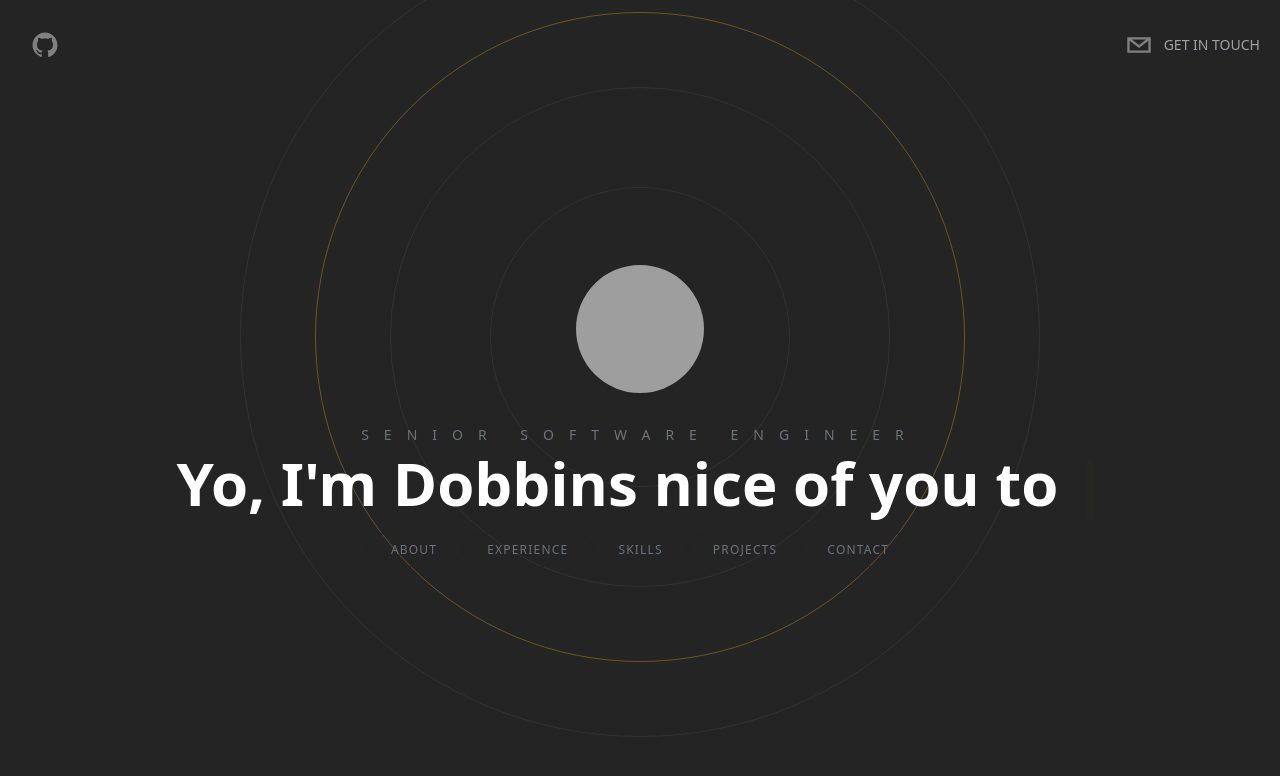
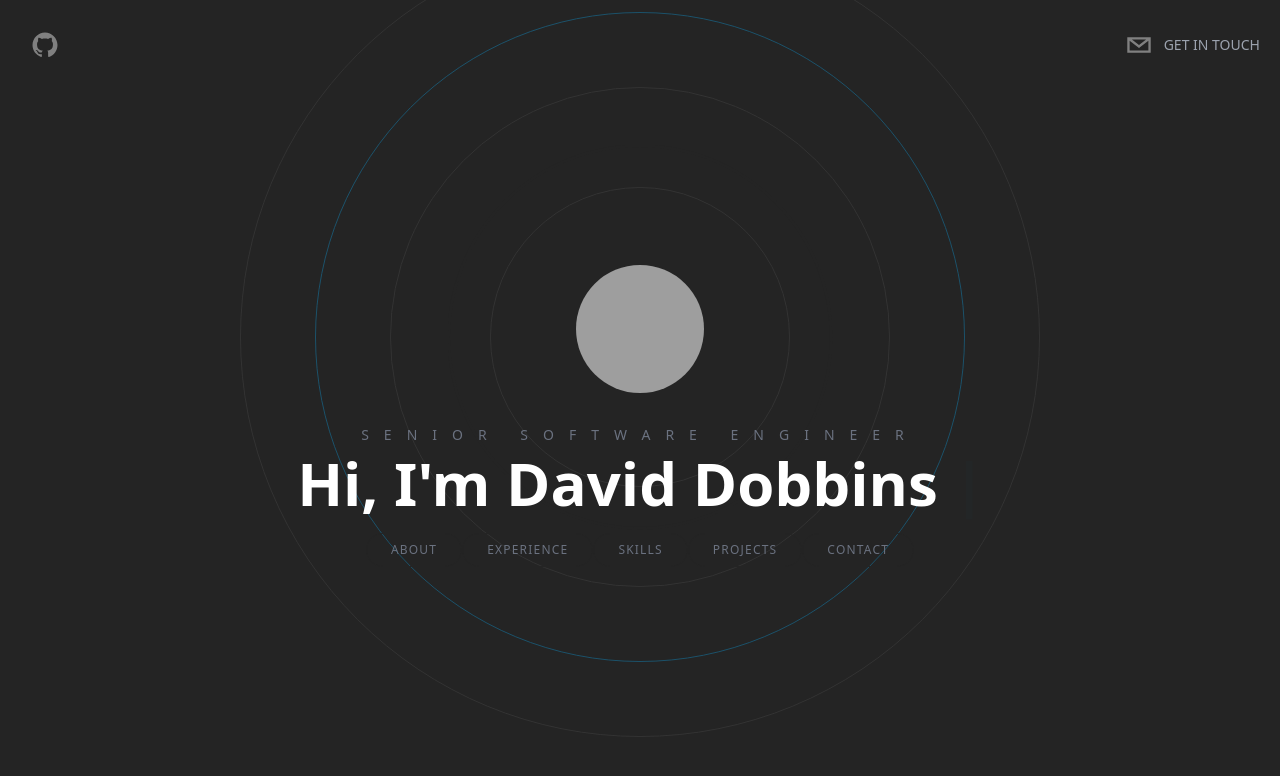
Before and after one commit to ddobbinsweb/portfolio, a Next.js app: page / in a window 1280 px wide. Shown: the top 776 px of the page. Built offline with nearby package versions, Linux system fonts and the light colour scheme; grey boxes are pictures that could not be loaded.

Commit message:
update accent color

```diff
--- a/components/BackgroundCircles.tsx
+++ b/components/BackgroundCircles.tsx
@@ -20,7 +20,7 @@ export default function BackgroundCircles({}: Props) {
       <div className="absolute border border-[#333333] rounded-full h-[200px] w-[200px] mt-52 animate-ping" />
       <div className="absolute border border-[#333333] rounded-full h-[300px] w-[300px] mt-52 " />
       <div className="absolute border border-[#333333] rounded-full h-[500px] w-[500px] mt-52 " />
-      <div className="absolute border border-[#F7AB0A] opacity-20 rounded-full h-[650px] w-[650px] mt-52 animate-pulse " />
+      <div className="absolute border border-[#0ea5e9] opacity-20 rounded-full h-[650px] w-[650px] mt-52 animate-pulse " />
       <div className="absolute border border-[#333333] rounded-full h-[800px] w-[800px] mt-52 " />
     </motion.div>
   );
--- a/components/Hero.tsx
+++ b/components/Hero.tsx
@@ -5,8 +5,8 @@ type Props = {};
 
 export default function Hero({}: Props) {
   const [text, helper] = useTypewriter({
-    words: ["Yo, I'm Dobbins nice of you to stop by"],
-    loop: false,
+    words: ["Hi, I'm David Dobbins"],
+    loop: 1,
     delaySpeed: 2000,
   });
   return (
@@ -25,7 +25,7 @@ export default function Hero({}: Props) {
 
         <h1 className="text-5xl lg:text-6xl font-semibold px-10">
           <span className="mr-3">{text}</span>
-          <Cursor cursorColor="#F7AB0A"></Cursor>
+          <Cursor cursorColor="#0ea5e9"></Cursor>
         </h1>
         <div className="pt-5">
           <Link href="#about">
--- a/styles/globals.css
+++ b/styles/globals.css
@@ -5,6 +5,6 @@
 @layer components{
   .heroButton{
     @apply px-6 py-2 border border-[#242424] rounded-full uppercase text-xs tracking-widest text-gray-500 transition-all
-    hover:border-[#F7AB0A]/40 hover:text-[#F7AB0A]/40
+    hover:border-[#0ea5e9]/40 hover:text-[#0ea5e9]/40
   }
 }
```
